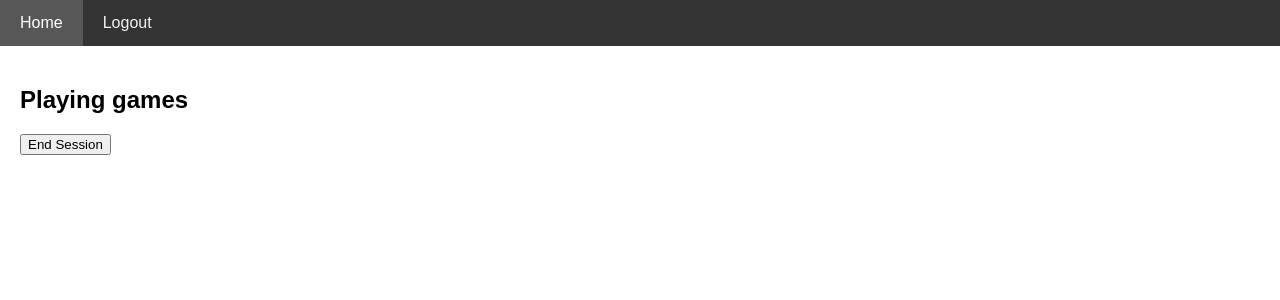
After one commit to NguyennMinhh/net-cafe, a Django app: page /user/session/ in a window 1280 px wide. The commit adds this page. Shown: the top 300 px of the page. Run offline with Django 5.2, Linux system fonts and the light colour scheme; the visitor is signed in with stand-in values (Sample User, id 1).

Commit message:
added session management feature

```diff
--- a/User/admin.py
+++ b/User/admin.py
@@ -1,9 +1,10 @@
 from django.contrib import admin
 from django.contrib.auth.admin import UserAdmin as DjangoUserAdmin
-from .models import Menu, User
+from .models import Menu, User, Session
 
 # Đăng ký Menu bình thường
 admin.site.register(Menu)
+admin.site.register(Session)
 
 # Đăng ký User với UserAdmin tuỳ biến, bao gồm các trường bổ sung và mã hoá mật khẩu khi tạo tài khoản trên admin
 @admin.register(User)
--- a/User/models.py
+++ b/User/models.py
@@ -20,8 +20,9 @@ class Session(models.Model):
     user = models.ForeignKey(User, on_delete=models.CASCADE)
     start_time = models.DateTimeField(auto_now_add=True)
     end_time = models.DateTimeField(blank=True, null=True)
-    price_per_hour = models.DecimalField(max_digits=10, decimal_places=2, default=0)
+    price_per_hour = models.DecimalField(max_digits=10, decimal_places=2, default=10000)
+    cost = models.DecimalField(max_digits=10, decimal_places=2, default=0)
     is_active = models.BooleanField(default=True)
 
     def __str__(self):
-        return f"Session of {self.user.username} - Active: {self.is_active}"
+        return f"{self.user.username} - Active: {self.is_active}"
--- a/User/templates/user/index.html
+++ b/User/templates/user/index.html
@@ -16,4 +16,9 @@
         </li>
     {% endfor %}
 </ul>
+<!-- Tạo session mới -->
+<form method="post" action="{% url 'user:session' %}">
+  {% csrf_token %}
+  <button type="submit" name="start_session">Start Playing</button>
+</form>
 {% endblock %}
--- /dev/null
+++ b/User/templates/user/session.html
@@ -0,0 +1,9 @@
+{% extends 'user/layout.html' %}
+
+{% block body %}
+    <h2>Playing games</h2>
+    <form method="post" action="{% url 'user:session' %}">
+        {% csrf_token %}
+        <button type="submit" name="end_session">End Session</button>
+    </form>
+{% endblock %}
--- a/User/urls.py
+++ b/User/urls.py
@@ -6,4 +6,5 @@ urlpatterns = [
     path('', views.index, name='index'),
     path('login/', views.login_view, name='login'),
     path('logout/', views.logout_view, name='logout'),
+    path('session/', views.session_view, name='session'),
 ]
--- a/User/views.py
+++ b/User/views.py
@@ -1,7 +1,9 @@
+from django.utils import timezone
 from django.shortcuts import render, HttpResponseRedirect, redirect
 from django.contrib.auth import authenticate, login, logout
 from django.urls import reverse
-from .models import Menu
+from .models import Menu, Session
+from decimal import Decimal
 
 # Create your views here.
 def index(request):
@@ -26,3 +28,31 @@ def login_view(request):
 def logout_view(request):
     logout(request)
     return redirect('user:login')
+
+def session_view(request):
+    if not request.user.is_authenticated:
+        return redirect('user:login')
+
+    if request.method == 'POST':
+        if 'start_session' in request.POST:
+            # tạo object session mới
+            Session.objects.create(user=request.user, start_time=timezone.now())
+            return redirect('user:session')
+
+        if 'end_session' in request.POST:
+            session = Session.objects.filter(user=request.user, end_time__isnull=True).first()
+            if session:
+                session.end_time = timezone.now()
+                # trừ tiền với giá 10k/giờ
+                total_time_played = Decimal((session.end_time - session.start_time).total_seconds()) / Decimal(3600)
+                if total_time_played < (1/60):  # phòng trường hợp nhỏ hơn 1 phút
+                    total_time_played = Decimal(1) / Decimal(60)
+                session.cost = Decimal(total_time_played * session.price_per_hour).quantize(Decimal('0.01'))
+                session.is_active = False
+                session.save()
+                # trừ tiền user
+                request.user.money_left -= session.cost
+                request.user.save()
+            return redirect('user:index')
+
+    return render(request, 'user/session.html')
```
Also changed, not shown: User/migrations/0002_session.py (added).
